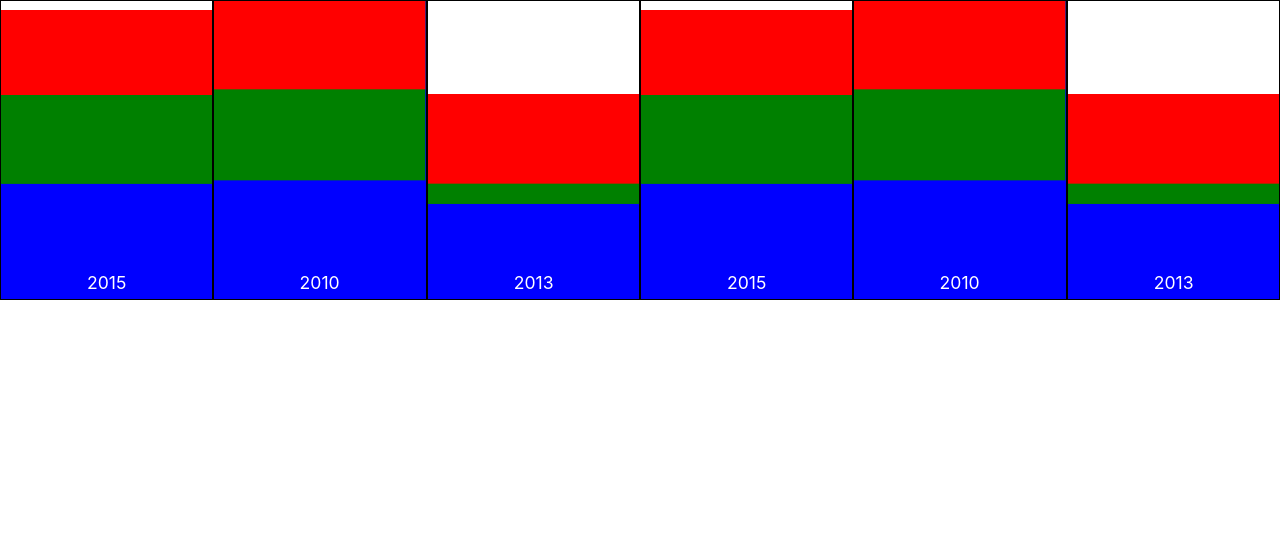
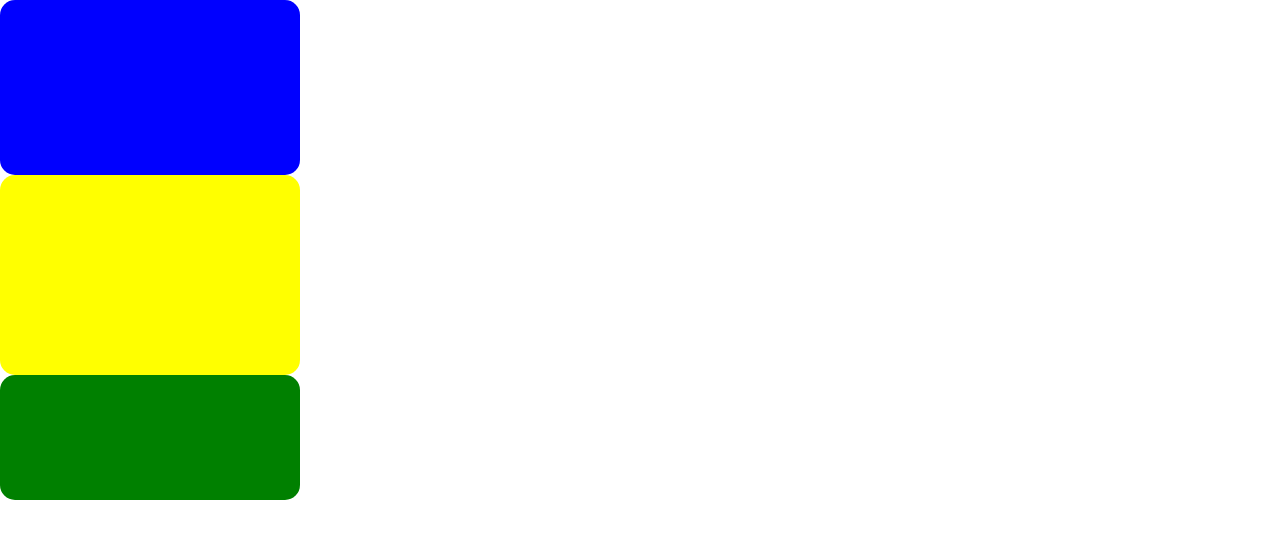
Before and after one commit to gihook/charts, an Angular app: page / in a window 1280 px wide. Shown: the top 538 px of the page. Built offline with nearby package versions, Linux system fonts and the light colour scheme.

Commit message:
Added svg-column component

```diff
--- a/src/app/app.component.html
+++ b/src/app/app.component.html
@@ -1,4 +1,5 @@
-<app-chart-list [ratios]="ratioList"></app-chart-list>
+<app-svg-column></app-svg-column>
+<!-- <app-chart-list [ratios]="ratioList"></app-chart-list> -->
 <!-- <div style="width: 50%; float: left;">
 	<app-column [inflation]="inflation" [columnItems]="columnItems"></app-column>
 </div>
--- a/src/app/app.module.ts
+++ b/src/app/app.module.ts
@@ -6,13 +6,15 @@ import { AppComponent } from './app.component';
 import { SingleChartComponent } from './components/single-chart/single-chart.component';
 import { ChartListComponent } from './components/chart-list/chart-list.component';
 import { ColumnComponent } from './components/column/column.component';
+import { SvgColumnComponent } from './components/svg-column/svg-column.component';
 
 @NgModule({
   declarations: [
     AppComponent,
     SingleChartComponent,
     ChartListComponent,
-    ColumnComponent
+    ColumnComponent,
+    SvgColumnComponent
   ],
   imports: [
     BrowserModule, FormsModule
--- /dev/null
+++ b/src/app/components/svg-column/svg-column.component.html
@@ -0,0 +1,22 @@
+<!-- <svg height="35%">
+	<rect width="100%" height="100%" fill="blue"></rect>
+</svg>
+<svg height="40%">
+	<rect width="100%" height="100%" fill="yellow"></rect>
+</svg>
+<svg height="25%">
+	<rect width="100%" height="100%" fill="green"></rect>
+</svg> -->
+<svg xmlns="http://www.w3.org/2000/svg" width="300px" height="500px" xmlns:xlink="http://www.w3.org/1999/xlink">
+	<g>
+		<svg y="0%" height="35%">
+			<rect width="100%" height="100%" rx="15" ry="15" fill="blue"></rect>
+		</svg>
+		<svg y="35%" height="40%">
+			<rect width="100%" height="100%" rx="15" ry="15" fill="yellow"></rect>
+		</svg>
+		<svg y="75%" height="25%">
+			<rect width="100%" height="100%" rx="15" ry="15" fill="green"></rect>
+		</svg>
+	</g>
+</svg>
--- /dev/null
+++ b/src/app/components/svg-column/svg-column.component.ts
@@ -0,0 +1,15 @@
+import { Component, OnInit } from '@angular/core';
+
+@Component({
+  selector: 'app-svg-column',
+  templateUrl: './svg-column.component.html',
+  styleUrls: ['./svg-column.component.css']
+})
+export class SvgColumnComponent implements OnInit {
+
+  constructor() { }
+
+  ngOnInit() {
+  }
+
+}
```
Also changed, not shown: src/app/components/svg-column/svg-column.component.css (added), 1 other file (tests, documents, lock files or other folders).
